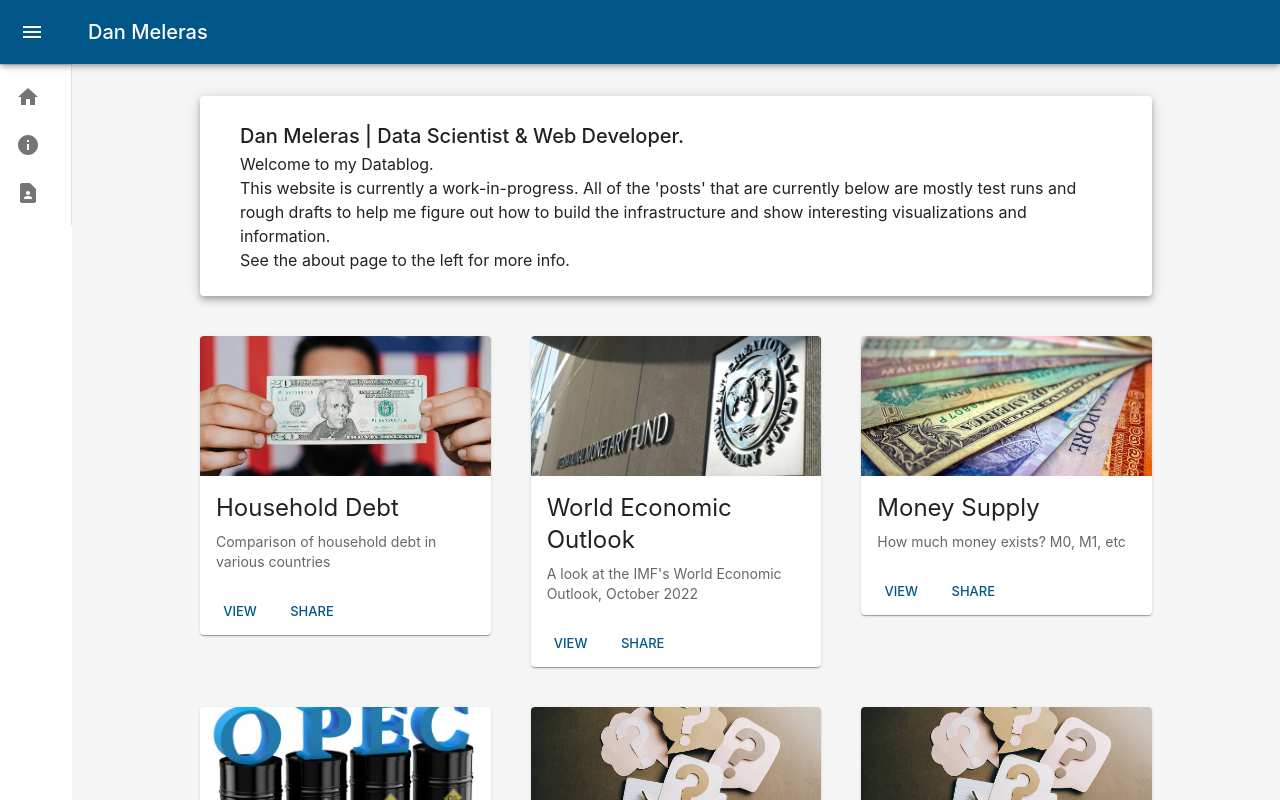
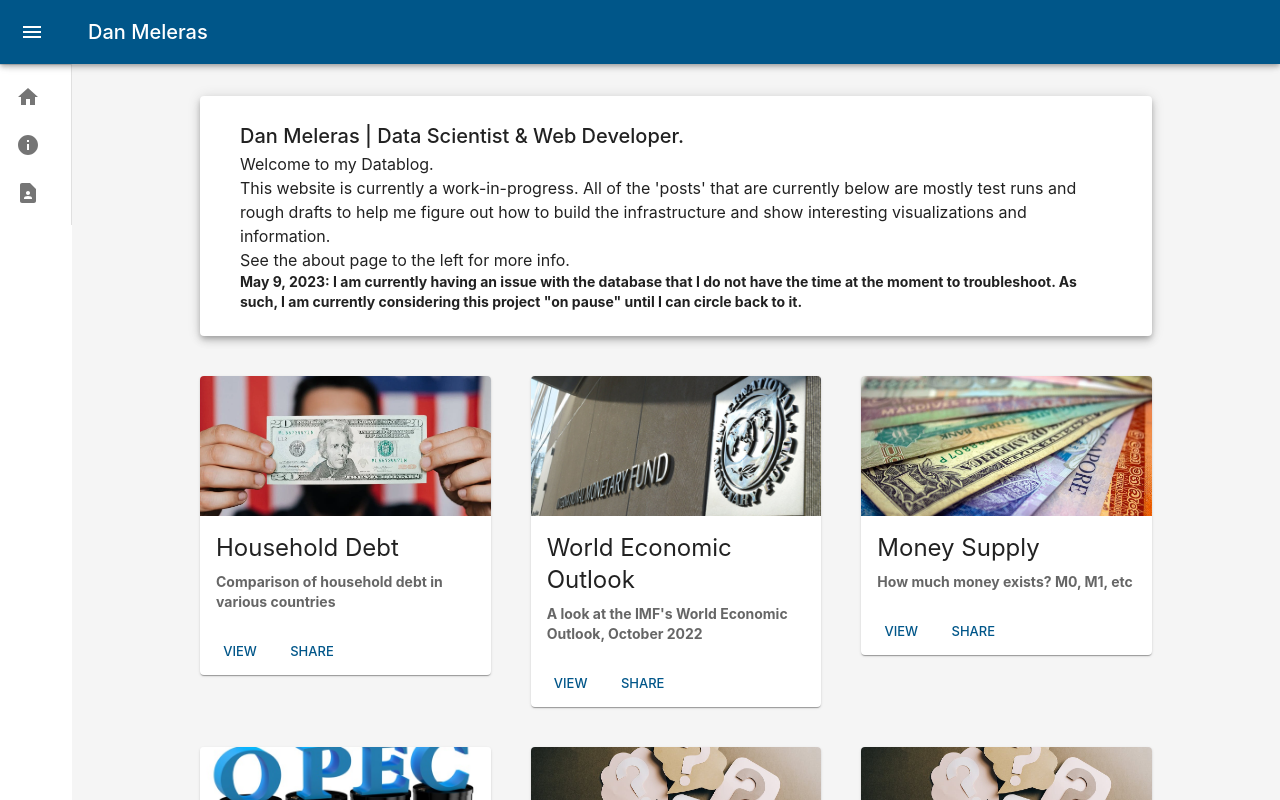
Before and after one commit to danme-l/website-v2-frontend, a React (Create React App) app: page / in a window 1280 px wide. Built offline with nearby package versions, Linux system fonts and the light colour scheme.

Commit message:
home page update

```diff
--- a/src/Components/HomePage.js
+++ b/src/Components/HomePage.js
@@ -21,6 +21,10 @@ export const HomePage = () => {
                 </Typography>
                 <Typography variant='body1'>
                     See the about page to the left for more info.
+                </Typography>
+                <Typography variant='body2'>
+                    May 9, 2023: I am currently having an issue with the database that I do not have the time at the moment to troubleshoot.
+                    As such, I am currently considering this project "on pause" until I can circle back to it.
                 </Typography>
               </Paper>
             </Grid>
--- a/src/Components/Posts/Opec/Charts/OpecCountryBarChart.js
+++ b/src/Components/Posts/Opec/Charts/OpecCountryBarChart.js
@@ -7,7 +7,11 @@ const RemovedCountriesBox = ({ removedCountries, onRestoreCountry }) => {
     return (
       <Box>
         {removedCountries.map((country) => (
-          <Button key={country.country} onClick={() => onRestoreCountry(country)}>
+          <Button
+            sx={{m:1}}
+            key={country.country}
+            onClick={() => onRestoreCountry(country)}
+            variant='contained'>
             {country.country}
           </Button>
         ))}
@@ -23,6 +27,7 @@ export const OpecCountryBarchart = ({data, barchartYear}) => {
 
     useEffect(() => {
         setChartData(data.filter((d) => d.year == barchartYear));
+        setRemovedCountries([])
     }, [data]);
 
     // click a bar to remove the country from the chart
@@ -43,11 +48,14 @@ export const OpecCountryBarchart = ({data, barchartYear}) => {
       };
 
     const handleRestoreCountry = (country) => {
-        const restoredCountry = removedCountries.find((item) => item.country === restoredCountry)
+      // finds the country from the button click in the array of removed countries
+        const restoredCountry = removedCountries.find((item) => item.country === country.country)
         if (restoredCountry) {
+            // add it back to the chart data
             const newChartData = [...chartData, restoredCountry];
             setChartData(newChartData);
-            const newRemovedCountries = removedCountries.filter((item) => item.country !== country);
+            // remove it from the removed countries array
+            const newRemovedCountries = removedCountries.filter((item) => item.country !== country.country);
             setRemovedCountries(newRemovedCountries);
         }
     }
@@ -83,7 +91,7 @@ export const OpecCountryBarchart = ({data, barchartYear}) => {
                 </Bar>
             </BarChart>
             {/* Readding removed countries needs some work */}
-            {/* <RemovedCountriesBox removedCountries={removedCountries} onRestoreCountry={handleRestoreCountry} /> */}
+            <RemovedCountriesBox removedCountries={removedCountries} onRestoreCountry={handleRestoreCountry} />
         </Box>
     )
 }
--- a/src/theme.js
+++ b/src/theme.js
@@ -17,6 +17,10 @@ const theme = createTheme({
       body1: {
         // textIndent: 20,
         textAlign: 'left',
+      },
+      body2: {
+        fontWeight: 'bold',
+        fontSize: 14,
       }
     },
     palette: {
```
